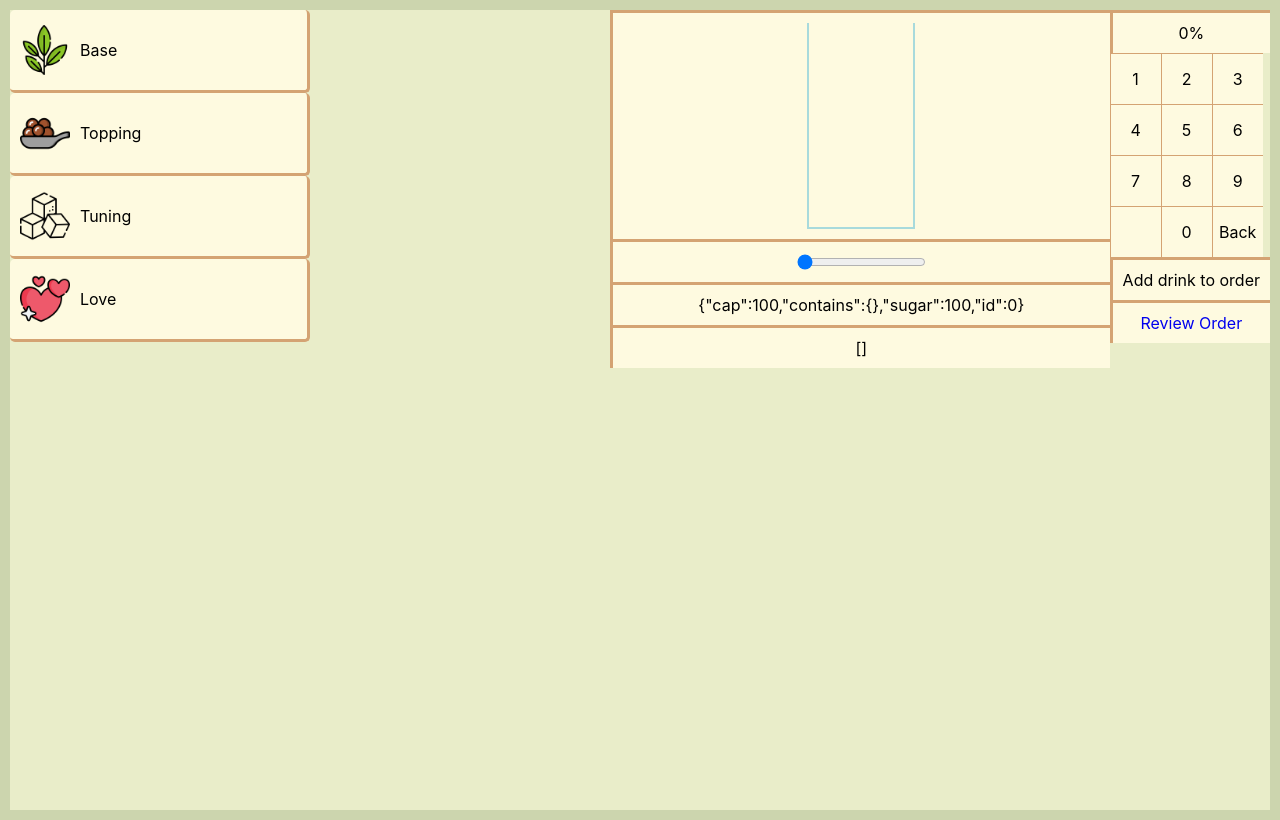
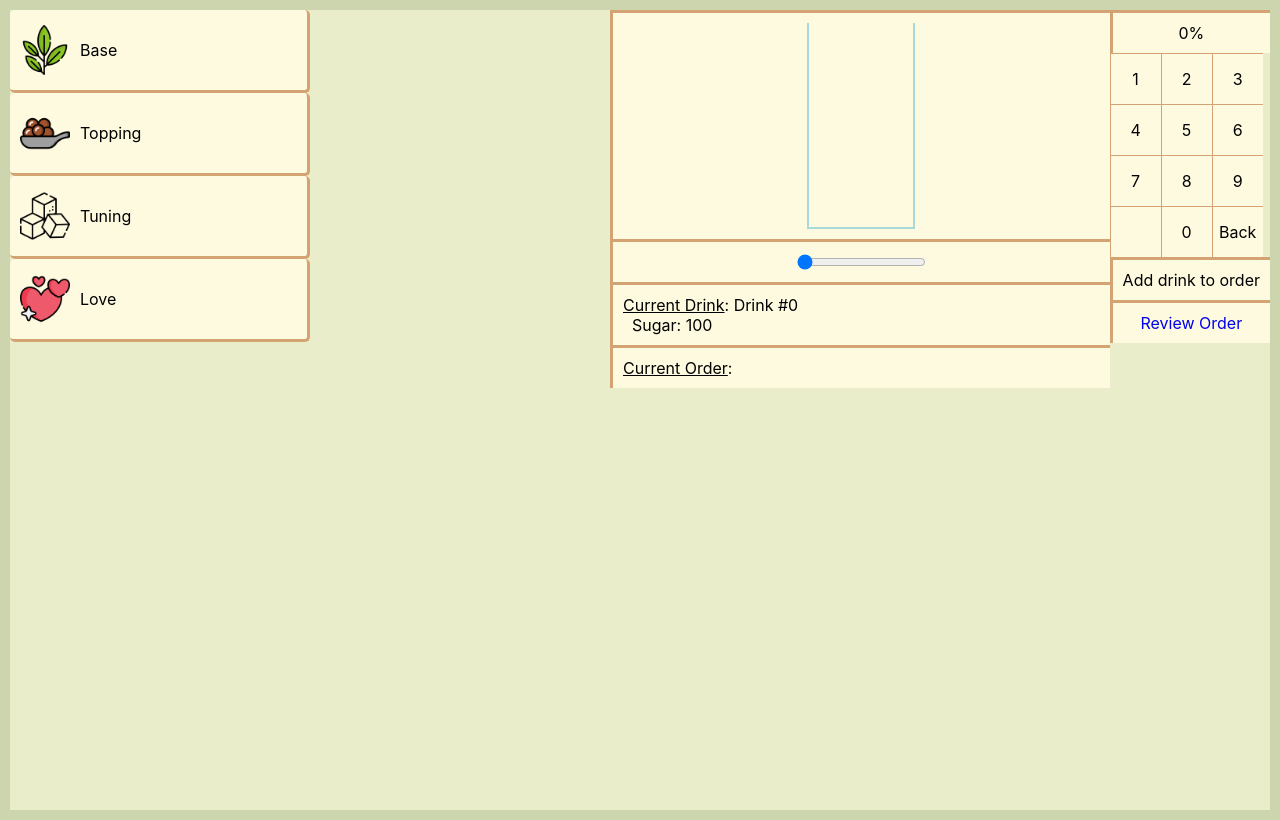
Before and after one commit to allanfang1/bbtme, a React (Create React App) app in the folder my-app/: page / in a window 1280 px wide. Built offline with nearby package versions, Linux system fonts and the light colour scheme.

Commit message:
added drinl and order sdtrings

```diff
--- a/my-app/src/App.css
+++ b/my-app/src/App.css
@@ -115,6 +115,22 @@
   padding: 10px;
 }
 
+.drink-string{
+  text-decoration: none;
+  border: solid #d4a373;
+  border-top-style: solid;
+  border-right-style: none;
+  border-bottom-style: none;
+  border-left-style: solid;
+  background-color: #fefae0;
+
+  padding: 10px;
+}
+
+.show-white-space {
+    white-space: pre-wrap;
+}
+
 .order-container{
   display: flex;
   align-items: center;
--- a/my-app/src/PageOne.js
+++ b/my-app/src/PageOne.js
@@ -10,7 +10,7 @@ export default function PageOne() {
         { name: "Base", imglink: "/media/green-tea.png", content: ["Brown Sugar Milk", "Rose Oolong", "Chai", "Passionfruit Green Tea"] },
         { name: "Topping", imglink: "/media/tapioca-pearls.png", content: ["Tapioca", "Grass Jelly", "Sago", "Pudding", "Lychee Jelly"] },
         { name: "Tuning", imglink: "/media/sugar-cube.png", content: ["Sugar", "Ice"] },
-        { name: "Love", imglink: "/media/love.png", content: ["Yes"] },
+        { name: "Love", imglink: "/media/love.png", content: ["Love"] },
     ]
     const [currCat, setCurrCat] = useState({ name: "", content: [] });
     const [currOpt, setCurrOpt] = useState("");
@@ -121,6 +121,29 @@ export default function PageOne() {
         //console.log(JSON.stringify(drink));
     }
 
+    function stringifyDrink(drink){
+        var str = "";
+        str += "Drink #" + drink.id + "\n";
+        str += "  Sugar: " + drink.sugar + "\n"
+
+        for (var key in drink.contains){
+            var value = drink.contains[key];
+            str += "  " + key + ": " + value + "\n";
+        }
+
+        return str;//+ JSON.stringify(drink);
+    }
+
+    function stringifyOrder(order){
+        var str = "\n";
+
+        for (var i = 0 ; i < order.length ; i++){
+            str += stringifyDrink(order[i]);
+        }
+
+        return str;
+    }
+
     return (
         <div className="general-box pone-box">
             <div className="cols col1">
@@ -157,8 +180,8 @@ export default function PageOne() {
                 <div className="add-button">
                     <input type="range" min="0" max="100" value={currNum} onChange={(e) => handleSlider(e.target.value)} />
                 </div>
-                <div className="add-button">{JSON.stringify(drink)}</div>
-                <div className="add-button">{JSON.stringify(orders)}</div>
+                <div className="drink-string show-white-space"><u>Current Drink</u>: {stringifyDrink(drink)}</div>
+                <div className="drink-string show-white-space"><u>Current Order</u>: {stringifyOrder(orders)}</div>
             </div>
             <div className="col4">
                 <Numpad optName={currOpt} val={currNum} addFunc={addElement} setNumFunc={padSetNum} />
```
